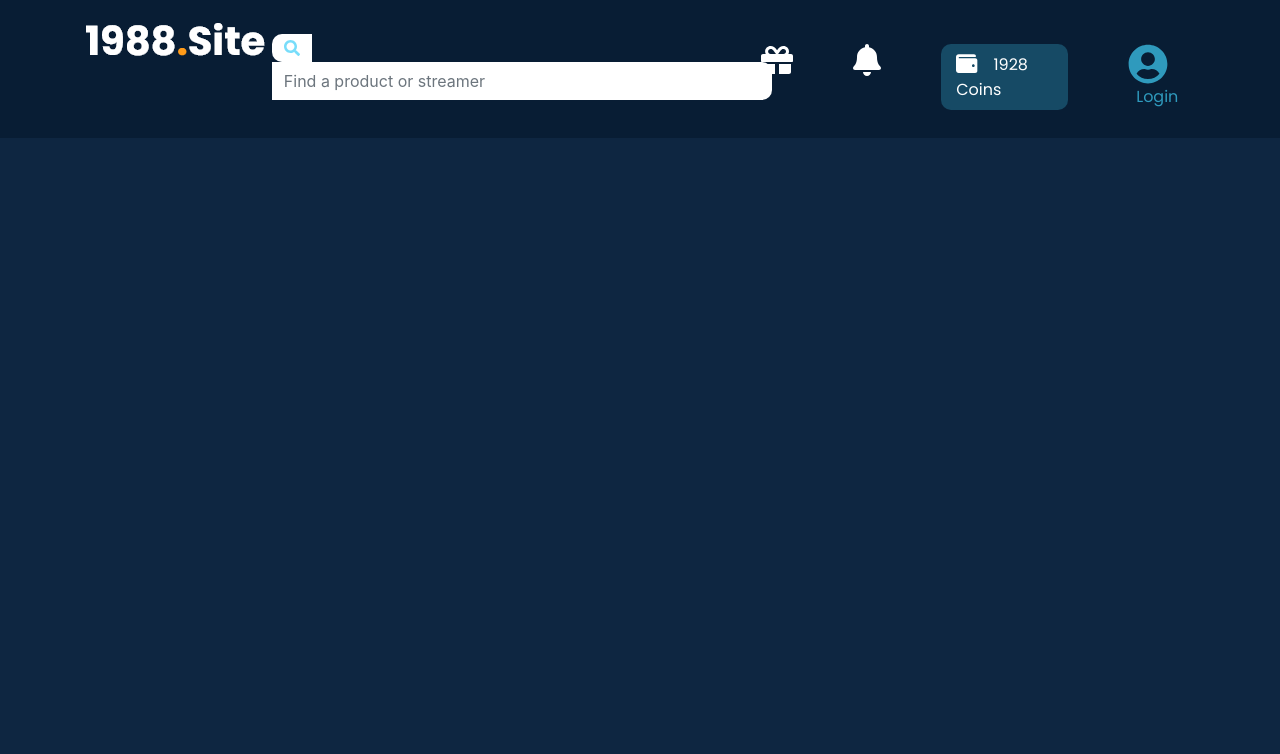
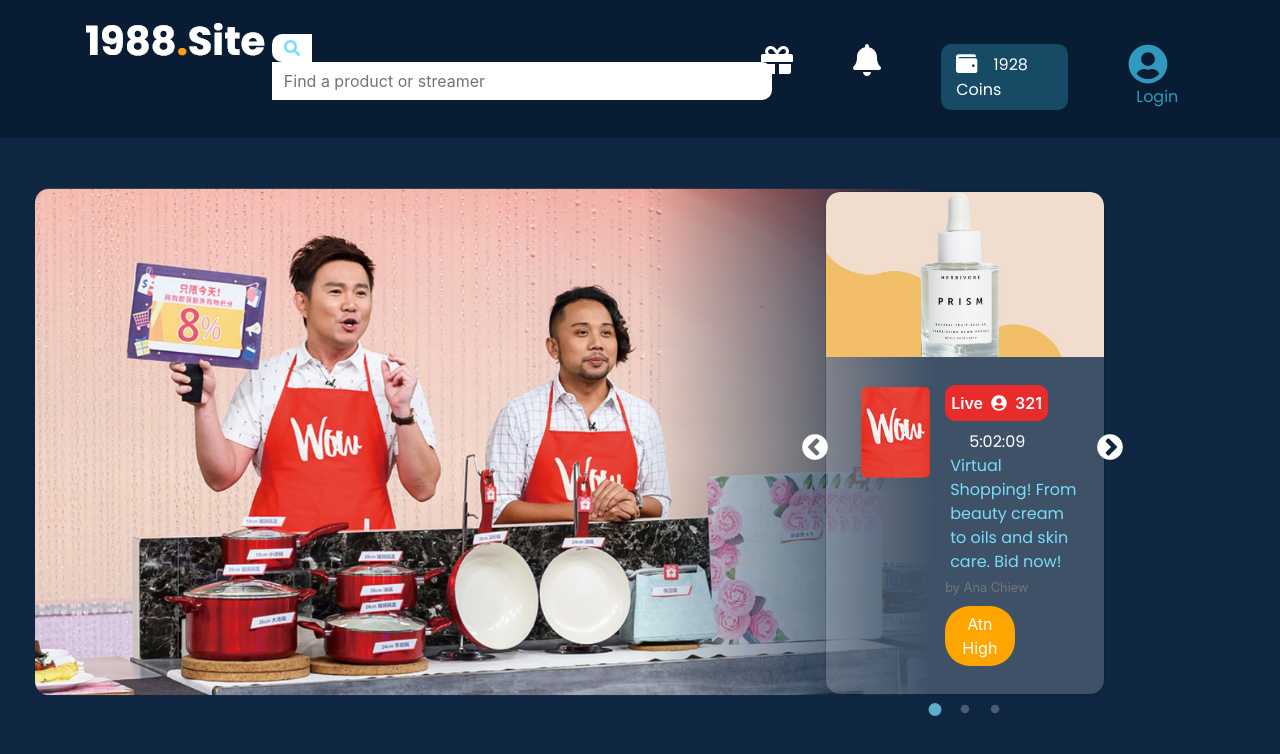
Before and after one commit to jaspetham/Coreka-Challenge, a React (Create React App) app: page / in a window 1280 px wide. Shown: the top 754 px of the page. Built offline with nearby package versions, Linux system fonts and the light colour scheme.

Commit message:
banner desktop updated

```diff
--- a/src/App.js
+++ b/src/App.js
@@ -7,7 +7,7 @@
   return (
     <div className="App">
       <Header/>
-      {/* <Banner/> */}
+      <Banner/>
     </div>
   );
 }
--- a/src/Banner/Banner.js
+++ b/src/Banner/Banner.js
@@ -20,11 +20,11 @@
     return (
         <section id="banner" className="paddingY">
             <Container fluid className="paddingX">
-                <Row>
-                    <Col md={9} xs={12}>
+                <Row id="desktop-view">
+                    <Col lg={9} md={8} xs={12} className="d-none d-xl-block">
                         <Image fluid src={BannerImage} className="banner-img"/>
                     </Col>
-                    <Col md={3} xs={12} className="my-auto">
+                    <Col lg={3} md={4} xs={12} className="my-auto d-none d-xl-block">
                         <Slider {...settings}>
                             <CaroElement
                                 bigImgSrc={CaroBanner}
@@ -54,9 +54,11 @@
                                 liveDuration="5:02:09"
                             />
                         </Slider>
+                    </Col>
+                </Row>
 
+                <Row id="mobile-view">
 
-                    </Col>
                 </Row>
             </Container>
         </section>
--- a/src/Header/Header.js
+++ b/src/Header/Header.js
@@ -10,7 +10,7 @@
         <Navbar expand="xl">
             <Container fluid className="position-relative">
                 <Row className="w-100">
-                    <Col className="col-10 col-xl-3 col-md-11 d-flex justify-content-lg-center">
+                    <Col className="col-10 col-xl-3 col-md-11 d-flex justify-content-xl-center">
                         <Navbar.Brand href="#home">
                             <Image src={Logo}/>
                         </Navbar.Brand>
--- a/src/Reuse/CaroElement.css
+++ b/src/Reuse/CaroElement.css
@@ -50,6 +50,7 @@
 .card-body p{
     color:var(--secondary-color);
     margin-bottom:0px;
+    padding:0 5px;
 }
 
 .card-body small{
@@ -74,3 +75,17 @@
     color:white;
     padding:5px 5px;
 }
+
+@media only screen
+and (min-device-width : 768px)
+and (max-device-width : 1024px)  {
+
+
+}
+
+@media only screen
+  and (min-width: 1024px)
+  and (max-height: 1366px)
+  and (-webkit-min-device-pixel-ratio: 1.5) {
+
+}
--- a/src/Reuse/CaroElement.js
+++ b/src/Reuse/CaroElement.js
@@ -7,13 +7,13 @@
 function CaroElement(props) {
     return (
         <Card>
-            <Card.Img variant="top" src={props.bigImgSrc} />
+            <Card.Img variant="top" src={props.bigImgSrc} fluid />
             <Card.Body className="special-card">
                 <Row>
-                    <Col md={5} className="p-0">
+                    <Col xl={5} className="p-0">
                         <Image src={props.smallImgSrc} fluid/>
                     </Col>
-                    <Col md={7} className="p-0">
+                    <Col xl={7} className="p-0">
                         <div className="caro-right">
                             <Button variant="live" className="my-2">
                                 Live <FontAwesomeIcon className="mx-1"icon={faUserCircle}/> {props.liveUserNum}
--- a/src/index.css
+++ b/src/index.css
@@ -40,23 +40,41 @@
   padding:100px 0!important;
 }
 
+/* ipad */
 @media only screen
 and (min-device-width : 768px)
 and (max-device-width : 1024px)  {
   .row{
     margin:0!important;
   }
+  .paddingX{
+    padding:0px 20px!important;
+  }
+  .paddingY{
+    padding:50px 0!important;
+  }
 }
+/* ipad pro */
+@media only screen
+  and (min-width: 1024px)
+  and (max-height: 1366px)
+  and (-webkit-min-device-pixel-ratio: 1.5) {
+    .paddingX{
+      padding:0px 20px!important;
+    }
+    .paddingY{
+      padding:50px 0!important;
+    }
+}
+
+/* mobile */
 @media(max-width:720px){
   .row{
     margin:0!important;
   }
 
-  .paddingX{
+  .paddingX, .paddingY{
     padding:0!important;
   }
 
-  .paddingY{
-    padding:0!important;
-  }
 }
```
Also changed, not shown: 1 other file (tests, documents, lock files or other folders).
